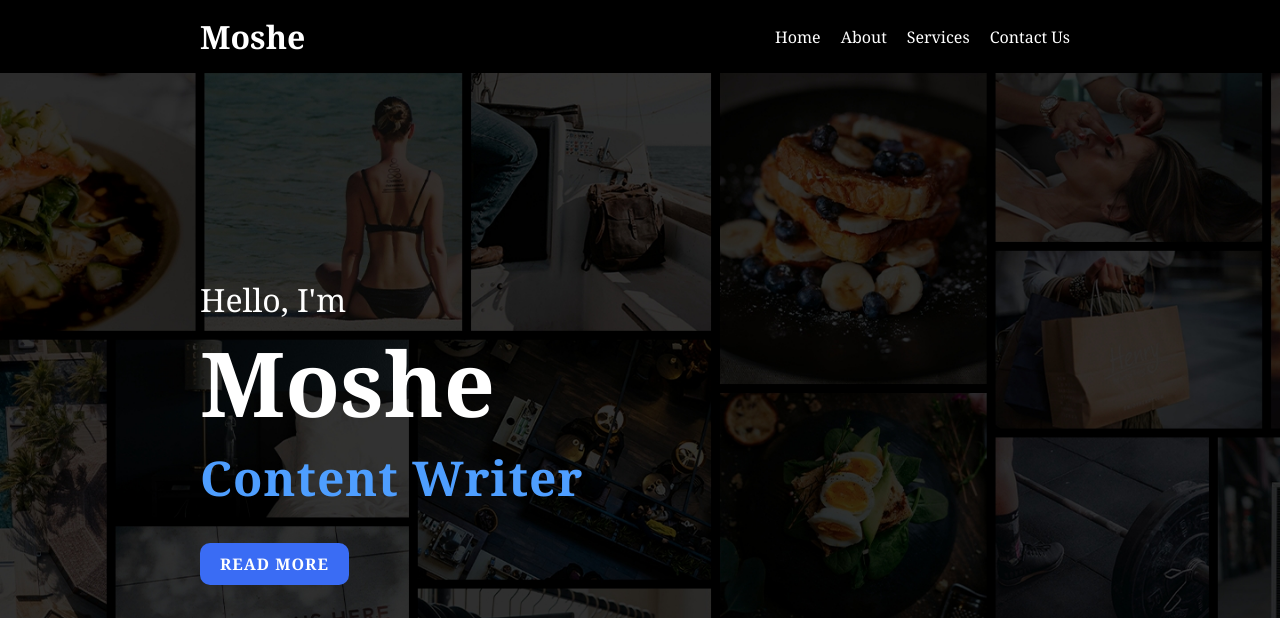
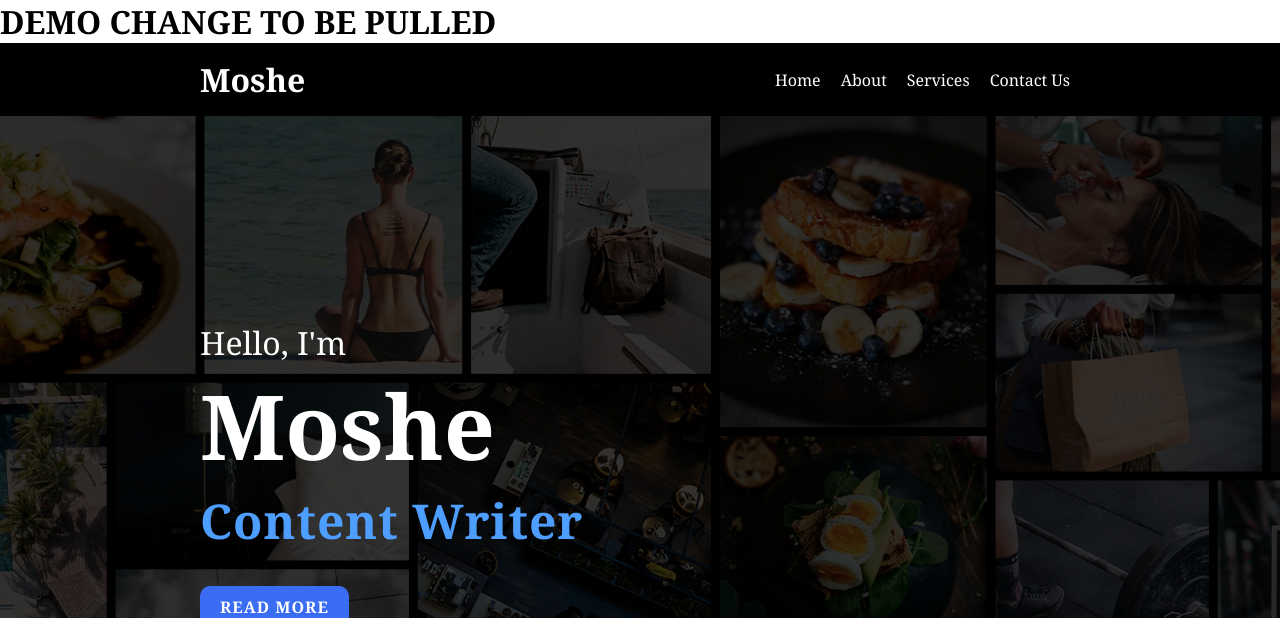
Before and after one commit to MOSHE38/test, a plain HTML site: page index.html in a window 1280 px wide. Shown: the top 618 px of the page. Drawn offline with Linux system fonts and the light colour scheme.

Commit message:
Update index.html
h1 tagg added

```diff
--- a/index.html
+++ b/index.html
@@ -9,6 +9,7 @@
     <title>Document</title>
 </head>
 <body>
+    <h1> DEMO CHANGE TO BE PULLED </h1>
     <header>
         <h1>Moshe</h1>
         <nav class="navbar">
```
